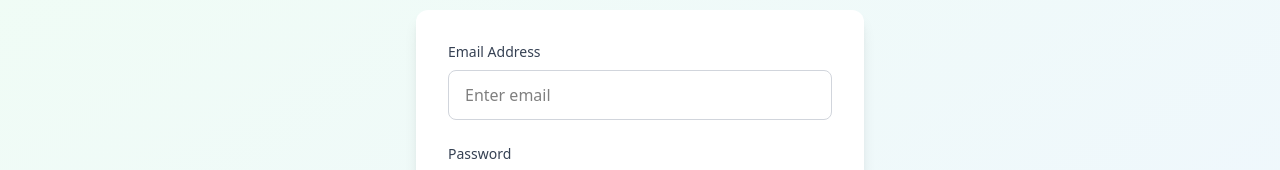
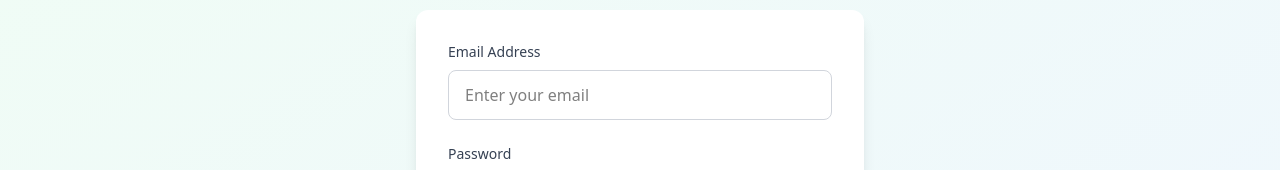
Before and after one commit to Firalen/-FarmConnect, a React (Vite) app in the folder farmconnect-frontend/farmconnect-frontend/: page /login in a window 1280 px wide. Shown: the part 290-460 px from the top of the page. Built offline with nearby package versions, Linux system fonts and the light colour scheme; no server answers.

Commit message:
Update placeholder text in Login component: Changed "Enter email" to "Enter your email address" for improved clarity and user guidance.

```diff
--- a/farmconnect-frontend/farmconnect-frontend/src/pages/Login.jsx
+++ b/farmconnect-frontend/farmconnect-frontend/src/pages/Login.jsx
@@ -112,7 +112,7 @@ const Login = () => {
                 className={`w-full px-4 py-3 border rounded-lg focus:ring-2 focus:ring-green-500 focus:border-transparent transition-colors duration-200 ${
                   errors.email ? 'border-red-500' : 'border-gray-300'
                 }`}
-                placeholder="Enter email"
+                placeholder="Enter your email "
               />
               {errors.email && (
                 <p className="mt-1 text-sm text-red-600">{errors.email}</p>
```
